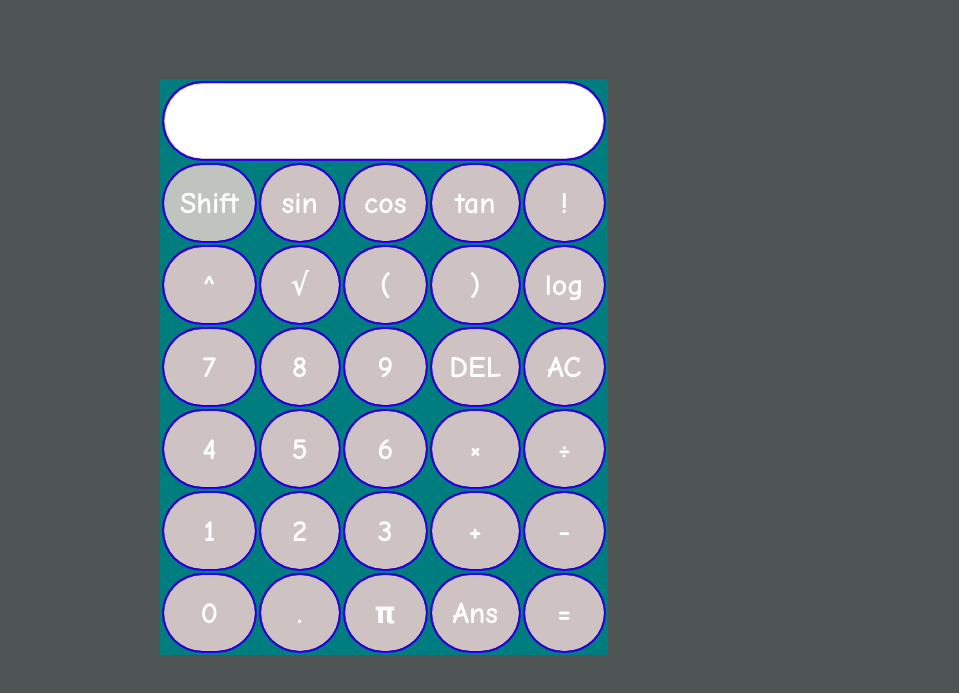
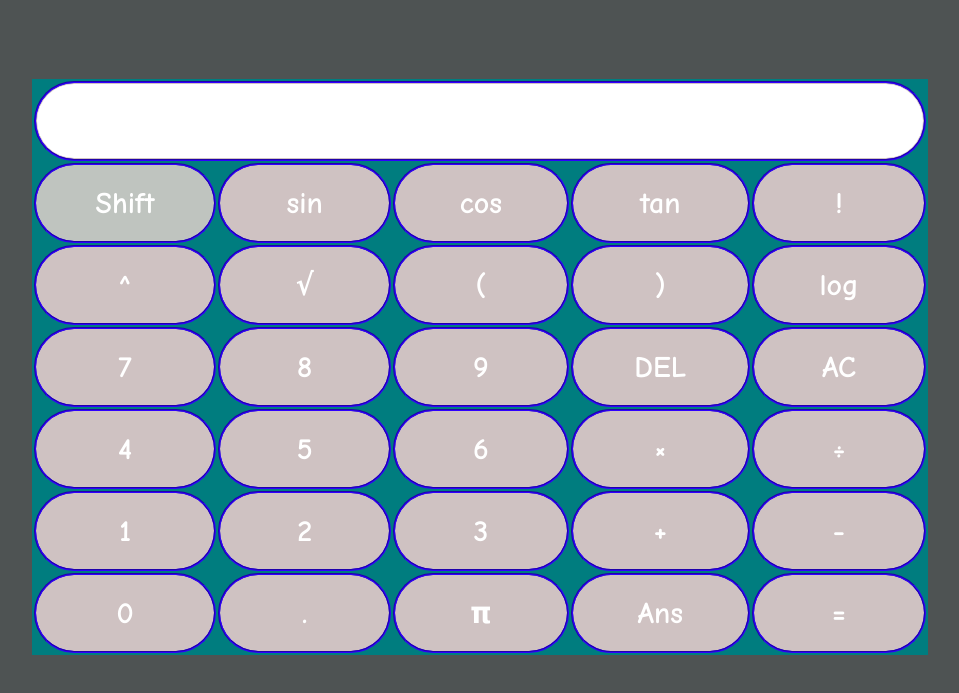
Before and after one commit to Jaideep25/Scientific-Calculator, a plain HTML site: page index.html in a window 1280 px wide. Shown: the part 41-734 px from the top of the page, without its empty margins (160-1119 px from the left). Drawn offline with Linux system fonts and the light colour scheme.

Commit message:
Update index.html

```diff
--- a/index.html
+++ b/index.html
@@ -1,6 +1,6 @@
 <html>
 <head>
-<title>Scientific Calculator JS</title>
+<title>Scientific Calculator</title>
 <style type="text/css">
 	body
 	{
@@ -11,8 +11,8 @@
 	.cal
 	{
 		top: 15%;
-		left: 25%;
-		width: 35%;
+        left: 15%;
+		width: 70%;
 		background-color: #007D7F;
 		text-align: center;
 		position: absolute;
@@ -21,7 +21,7 @@
 	p {
 		font-size: 0px;}
 	td {
-		width: 10vw; height: 10vh;
+		width: 20vw; height: 10vh;
 		text-align: center;
 		font-size: 30px;
 		font-weight: bold;
```
